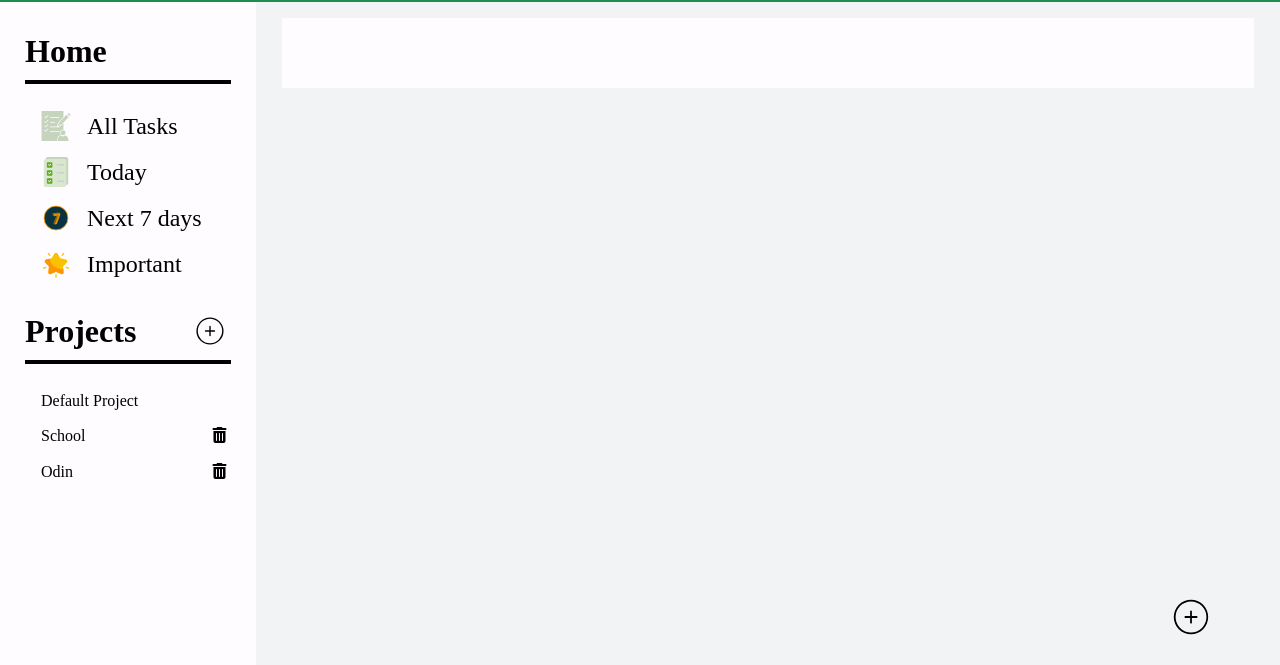
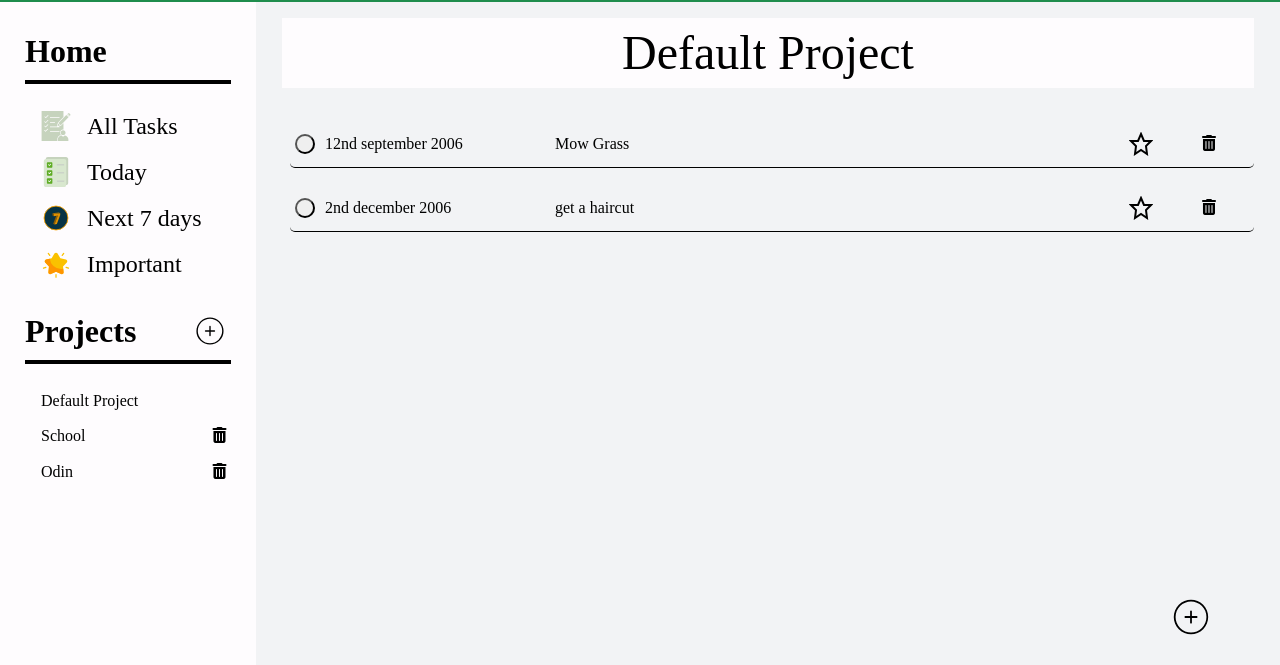
Before and after one commit to devnchill/todo, a website built with webpack: page src/html/template.html in a window 1280 px wide. Both pictures are taken after a click on the element "Default Project". Shown: the part 78-743 px from the top of the page. Built offline with nearby package versions, Linux system fonts and the light colour scheme; files whose address does not match are found by name.

Commit message:
feat: display todo of clicked project

```diff
--- a/src/css/layout.css
+++ b/src/css/layout.css
@@ -174,12 +174,17 @@ body {
     grid-template-rows: 15% 1fr;
     min-width: 710px;
     padding: 0 10px 0 10px;
-    #__main_header {
+    #__outer_main {
       background-color: var(--sidebar-color);
-      color: var(--txt-color);
       margin: 1rem;
-      font-size: 5rem;
-      text-align: center;
+      display: flex;
+      align-items: center;
+      justify-content: center;
+      #__main_header {
+        color: var(--txt-color);
+        font-size: 3rem;
+        text-align: center;
+      }
     }
     #__todo_list {
       .todo-completed {
--- a/src/html/template.html
+++ b/src/html/template.html
@@ -76,7 +76,7 @@
         <div>What<span>ToDo</span></div>
       </div>
       <div id="__theme">
-        <img src="/src/assests/icon/moon.png" id="__moon" alt="light" />
+        <img src="/src/assets/icon/moon.png" id="__moon" alt="light" />
       </div>
     </header>
     <sidebar>
@@ -932,7 +932,9 @@
       </section>
     </sidebar>
     <main>
-      <div id="__main_header"></div>
+      <div id="__outer_main">
+        <div id="__main_header">Hey What's Up</div>
+      </div>
       <div id="__todo_list"></div>
     </main>
     <footer>
--- a/src/js/eventListener/projectListener.js
+++ b/src/js/eventListener/projectListener.js
@@ -0,0 +1,22 @@
+import { dom } from "../dom";
+import { logic } from "../logic";
+
+const listenersToProject = () => {
+  const MAINHEADER = document.getElementById("__main_header");
+  const PROJECTLIST = document.getElementById("__project_list");
+  PROJECTLIST.addEventListener("click", (e) => {
+    console.log("hhhhhhhhh");
+    if (
+      e.target.classList.contains("project") ||
+      e.target.classList.contains("project-title")
+    ) {
+      const pid = Number(e.target.dataset.pid);
+      const project = logic.findProjectFromPid(pid);
+      MAINHEADER.textContent = project.name;
+
+      dom.displayTodoOfClickedProject(pid);
+    }
+  });
+};
+
+export { listenersToProject };
--- a/src/js/index.js
+++ b/src/js/index.js
@@ -2,7 +2,9 @@ import "/src/css/layout.css";
 import "./themeSwitch";
 import { listenersToHome } from "./eventListener/homeListener";
 import { listenersToTodo } from "./eventListener/todoListener";
+import { listenersToProject } from "./eventListener/projectListener";
 import { dom } from "./dom";
 dom.displayAllProjects();
 listenersToHome();
 listenersToTodo();
+listenersToProject();
--- a/src/js/logic.js
+++ b/src/js/logic.js
@@ -105,7 +105,12 @@ const logic = (function () {
     });
     return weeksTodo;
   };
+
+  const findProjectFromPid = (pid) => {
+    return allProjects.find((project) => project.pid === pid);
+  };
   return {
+    findProjectFromPid,
     createNewProject,
     addTodoToDefaultProject,
     addTodoToNewProject,
```
